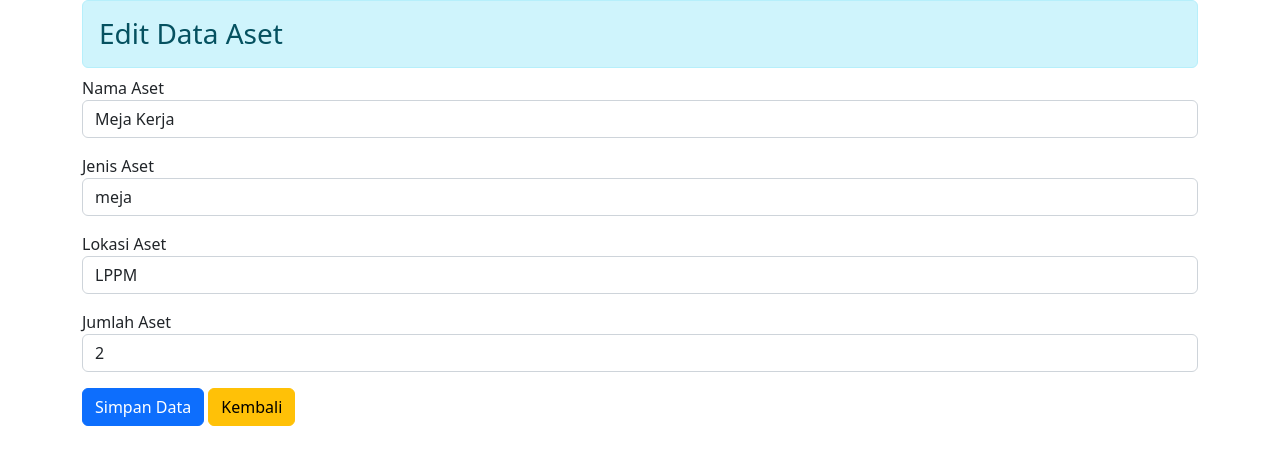
After one commit to pahrulirfan/webci, a CodeIgniter app: page /webci/index.php/aset/edit/1 in a window 1280 px wide. The commit adds this page. Shown: the top 465 px of the page. Run offline with CodeIgniter, Linux system fonts and the light colour scheme; data comes from the database, SQL or seed files in the repository.

Commit message:
update delete

```diff
--- a/application/controllers/Aset.php
+++ b/application/controllers/Aset.php
@@ -32,4 +32,29 @@ class Aset extends CI_Controller
 		$this->AsetModel->simpan_data($data);
 		return redirect('aset/index');
 	}
+
+	public function delete($id)
+	{
+		$this->AsetModel->hapus_data($id);
+		return redirect('aset/index');
+	}
+
+	public function edit($id)
+	{
+		$data['data_aset'] = $this->AsetModel->edit_data($id);
+		return $this->load->view('aset/v_edit', $data);
+	}
+
+	public function simpanEdit($id)
+	{
+		$data = array(
+			'nama_aset' => $this->input->post('txt_nama'),
+			'jenis' => $this->input->post('txt_jenis'),
+			'lokasi' => $this->input->post('txt_lokasi'),
+			'jumlah' => $this->input->post('txt_jumlah')
+		);
+		$this->AsetModel->simpan_edit($id, $data);
+		return redirect('aset/index');
+	}
+
 }
--- a/application/models/AsetModel.php
+++ b/application/models/AsetModel.php
@@ -11,4 +11,19 @@ class AsetModel extends CI_Model
 	{
 		$this->db->insert('tabel_aset', $data);
 	}
+
+	public function hapus_data($id)
+	{
+		$this->db->delete('tabel_aset', ['id' => $id]);
+	}
+
+	public function edit_data($id)
+	{
+		return $this->db->get_where('tabel_aset', ['id' => $id])->row_object();
+	}
+
+	public function simpan_edit($id, $data)
+	{
+		$this->db->update('tabel_aset', $data, ['id' => $id]);
+	}
 }
--- /dev/null
+++ b/application/views/aset/v_edit.php
@@ -0,0 +1,41 @@
+<!DOCTYPE html>
+<html lang="en">
+
+<head>
+	<meta charset="UTF-8">
+	<meta http-equiv="X-UA-Compatible" content="IE=edge">
+	<meta name="viewport" content="width=device-width, initial-scale=1.0">
+	<title>Edit Data Aset</title>
+	<link href="https://cdn.jsdelivr.net/npm/bootstrap@5.2.2/dist/css/bootstrap.min.css" rel="stylesheet">
+</head>
+
+<body>
+	<div class="container">
+		<h3 class="mb-2 alert alert-info">Edit Data Aset</h3>
+
+		<form action="<?= site_url('aset/simpanEdit/'.$data_aset->id) ?>" method="post">
+			<div class="mb-3">
+				<label for="">Nama Aset</label>
+				<!-- <input type="hidden" name="id" value="<?=$data_aset->id;?>"> -->
+				<input type="text" name="txt_nama" value="<?= $data_aset->nama_aset; ?>" class="form-control">
+			</div>
+			<div class="mb-3">
+				<label for="">Jenis Aset</label>
+				<input type="text" name="txt_jenis" value="<?= $data_aset->jenis; ?>" class="form-control">
+			</div>
+			<div class="mb-3">
+				<label for="">Lokasi Aset</label>
+				<input type="text" name="txt_lokasi" value="<?= $data_aset->lokasi; ?>" class="form-control">
+			</div>
+			<div class="mb-3">
+				<label for="">Jumlah Aset</label>
+				<input type="number" name="txt_jumlah" value="<?= $data_aset->jumlah; ?>" class="form-control">
+			</div>
+			<input type="submit" value="Simpan Data" class="btn btn-primary">
+			<a href="<?= site_url('aset/index'); ?>" class="btn btn-warning">Kembali</a>
+		</form>
+
+	</div>
+</body>
+
+</html>
```
Also changed, not shown: application/views/aset/v_index.php (+14 -7 lines).
